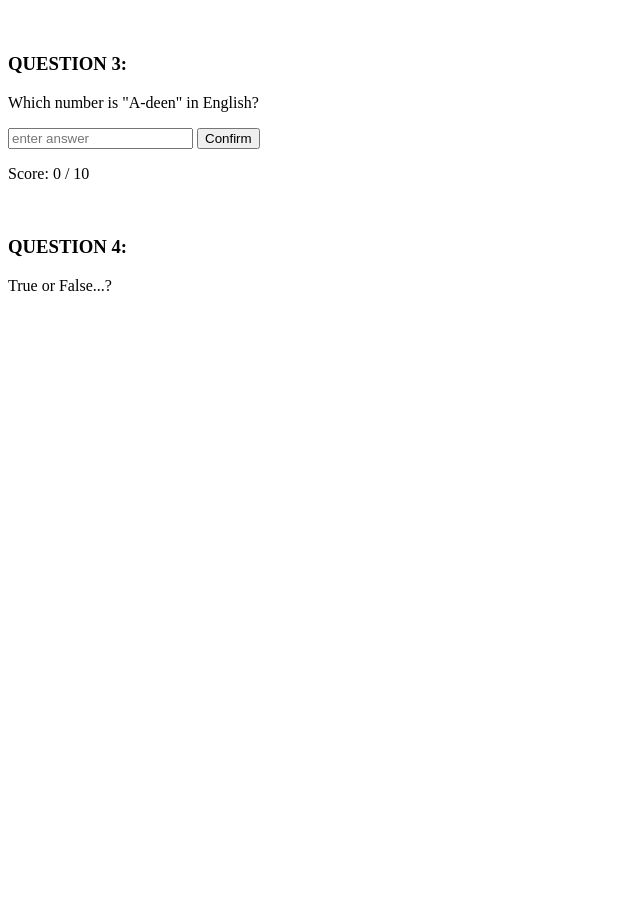
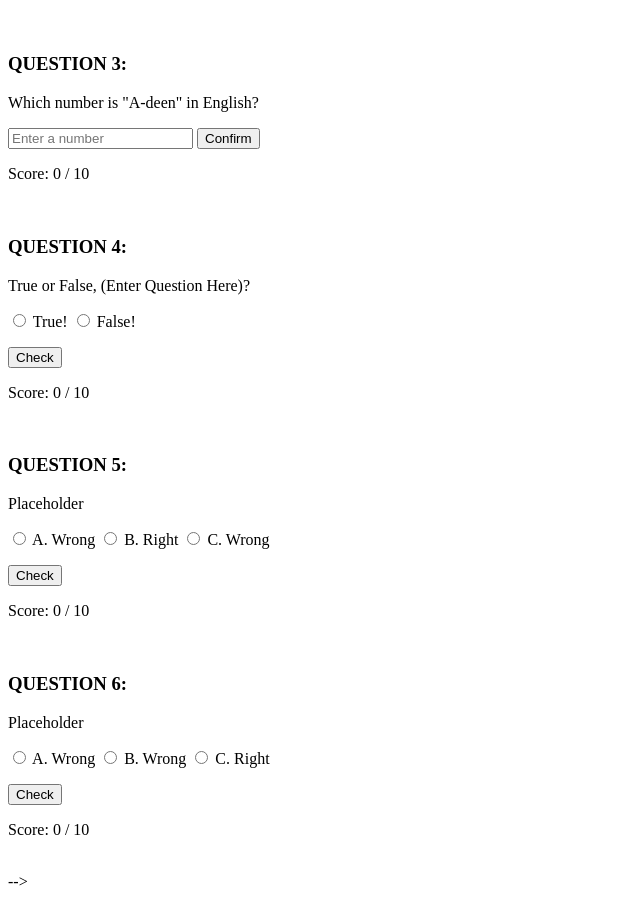
Before and after one commit to marinagreen/Exam-Quiz, a Svelte app: page / in a window 1280 px wide. Shown: the part 500-1399 px from the top of the page, without its empty margins (0-640 px from the left). Before the commit the page ends 811 px from the top, so only its background shows below. Built offline with nearby package versions, Linux system fonts and the light colour scheme.

Commit message:
Entered placeholder questions.

```diff
--- a/src/App.svelte
+++ b/src/App.svelte
@@ -2,14 +2,20 @@
 
 let score = 0;
 let result = ''
-let result1 = ''
-let result2 = ''
-let result3 = ''
 
 let first = ''
 let second = ''
 let third = ''
 let forth = ''
+let fifth = ''
+let sixth = ''
+
+let result1 = ''
+let result2 = ''
+let result3 = ''
+let result4 = ''
+let result5 = ''
+let result6 = ''
 
 let name = ''
 let yes = ''
@@ -31,8 +37,13 @@ if (a.includes('Q1')) {
 			result1 = result
 	} else if (a.includes('Q2')) {
 			result2 = result
-	}
-
+	} else if (a.includes('Q4')) {
+      result4 = result
+  } else if (a.includes('Q5')) {
+      result5 = result
+  } else if (a.includes('Q6')) {
+      result6 = result
+  }
 }
 
 function confirm(b) {
@@ -132,7 +143,7 @@ function confirm(b) {
 <p>Which number is "A-deen" in English?</p>
 
 <!-- <input id="question3" type="text"/> -->
-<input type='text' bind:value={name} placeholder ='enter answer'>
+<input type='text' bind:value={name} placeholder ='Enter a number'>
 
 <button on:click={confirm(name)}>Confirm</button>
 {result3}
@@ -145,29 +156,90 @@ function confirm(b) {
 
 
 <h3>QUESTION 4:</h3>
-<p>True or False...?</p>
+<p>True or False, (Enter Question Here)?</p>
 
-<!--
+
 <label>
-	<input type='radio' bind:group={forth} value='yes'>
+	<input type='radio' bind:group={forth} value='Q4one'>
 	True!
 </label>
 
 <label>
-	<input type='radio' bind:group={forth} value='no'>
+	<input type='radio' bind:group={forth} value='Q4two'>
 	False!
 </label>
 
-{#if forth === yes}
-	<p>Correct!</p>
-{:else if forth === no}
-	<p>Incorrect!</p>
-  {:else}
-  <p>Please choose an answer.</p>
-{/if}
+<p></p>
+
+<button on:click={check(forth)}>Check</button>
+{result4}
+<p> Score: {score} / 10</p>
+
+<br>
+
+<h3>QUESTION 5:</h3>
+<p>Placeholder</p>
+
+
+<label>
+	<input type='radio' bind:group={fifth} value='Q5two'>
+	A. Wrong
+</label>
+
+<label>
+  <input type='radio' bind:group={fifth} value='Q5one'>
+	B. Right
+</label>
+
+<label>
+  <input type='radio' bind:group={fifth} value='Q5three'>
+  C. Wrong
+</label>
 
 <p></p>
+<button on:click={check(fifth)}> Check </button>
 
-<button on:click={btnConfirm2}>
-	Confirm
-</button>  -->
+{result5}
+<br>
+<p> Score: {score} / 10</p>
+
+<br>
+
+
+<h3>QUESTION 6:</h3>
+<p>Placeholder</p>
+
+
+<label>
+	<input type='radio' bind:group={sixth} value='Q6three'>
+	A. Wrong
+</label>
+
+<label>
+  <input type='radio' bind:group={sixth} value='Q6two'>
+	B. Wrong
+</label>
+
+<label>
+  <input type='radio' bind:group={sixth} value='Q6one'>
+  C. Right
+</label>
+
+<p></p>
+<button on:click={check(sixth)}> Check </button>
+
+{result6}
+<p> Score: {score} / 10</p>
+
+<br>
+
+
+<!-- <h3>QUESTION 7:</h3>
+<p>Placeholder</p>
+
+<!-- <input id="question3" type="text"/> -->
+<!-- <input type='text' bind:value={name} placeholder ='Enter a number'>
+
+<button on:click={confirm1(name)}>Confirm</button>
+{result7}
+<p> Score: {score} / 10</p> --> -->
```
Also changed, not shown: src/Levels/Resource.svelte (deleted, +0 -51 lines), src/Levels/level1.svelte (deleted, +0 -38 lines), src/Levels/level2.svelte (deleted, +0 -37 lines), src/Levels/level3.svelte (deleted, +0 -38 lines).
